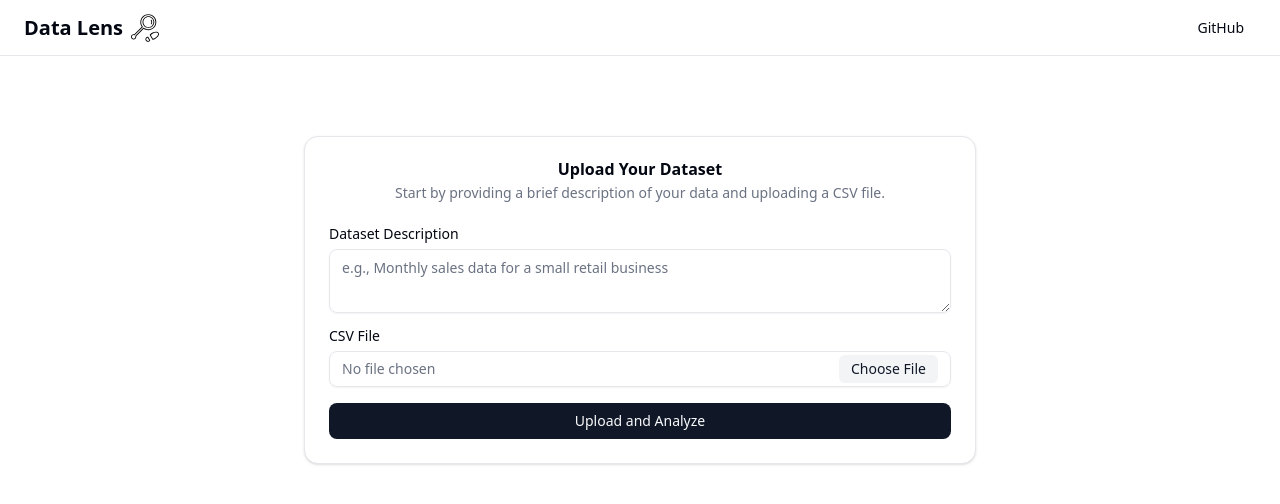
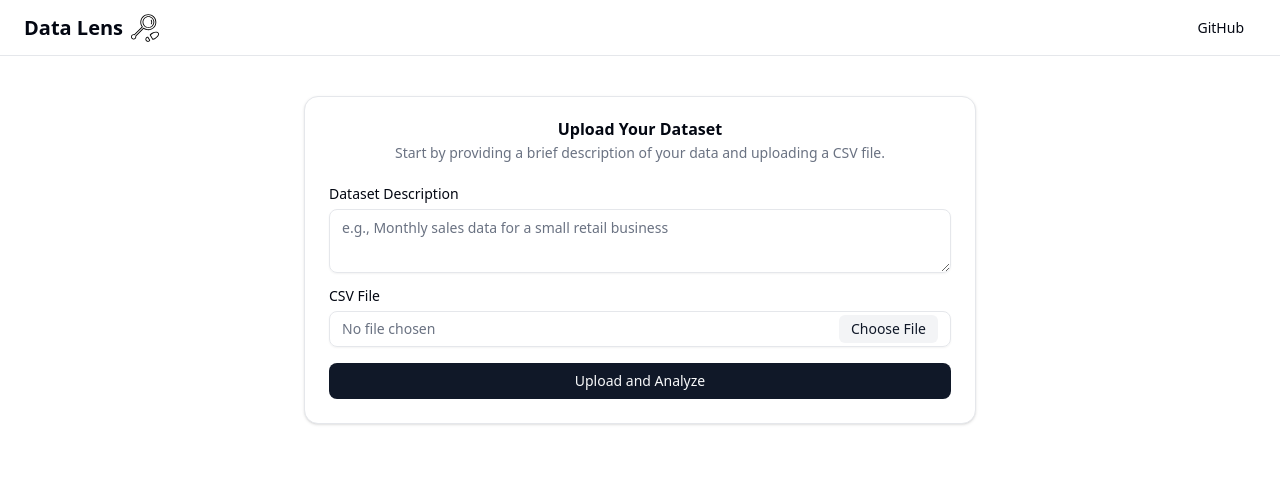
Before and after one commit to seankim658/data-lens, a React (Vite) app in the folder frontend/: page /workspace in a window 1280 px wide. Shown: the top 504 px of the page. Built offline with nearby package versions, Linux system fonts and the light colour scheme; no server answers.

Commit message:
Fix spacing

```diff
--- a/frontend/src/components/ChartSetup.tsx
+++ b/frontend/src/components/ChartSetup.tsx
@@ -129,7 +129,7 @@ export const ChartSetup: React.FC<ChartSetupProps> = ({
     <div className="w-full max-w-3xl mx-auto">
       <form onSubmit={handleSubmit}>
         <div
-          className="text-center mb-8 opacity-0 animate-fade-in-up"
+          className="text-center mb-4 opacity-0 animate-fade-in-up"
           style={{ animationDelay: "100ms" }}
         >
           <h2 className="text-2xl font-semibold">
@@ -142,7 +142,7 @@ export const ChartSetup: React.FC<ChartSetupProps> = ({
           </p>
         </div>
 
-        <div className="space-y-12">
+        <div className="space-y-6">
           {/* Drop Zones */}
           <div
             className="flex flex-col md:flex-row justify-center gap-6 p-4 pb-0 rounded-lg opacity-0 animate-fade-in-up"
--- a/frontend/src/components/layout/MainLayout.tsx
+++ b/frontend/src/components/layout/MainLayout.tsx
@@ -5,7 +5,7 @@ export const MainLayout = () => {
   return (
     <div className="flex flex-col min-h-screen">
       <SiteHeader />
-      <main className="flex-grow container mx-auto py-16 md:py-20 px-4 md:px-8">
+      <main className="flex-grow container mx-auto py-16 md:py-10 px-4 md:px-8">
         <Outlet />
       </main>
     </div>
```
